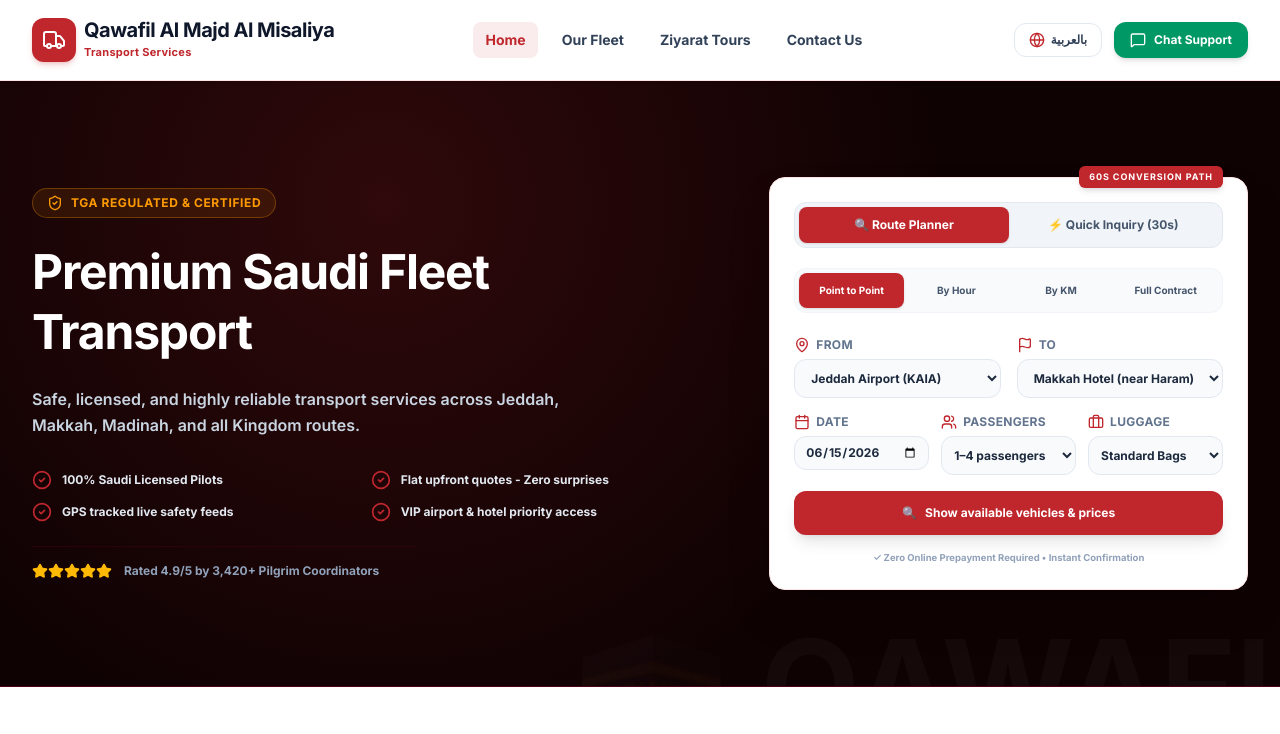
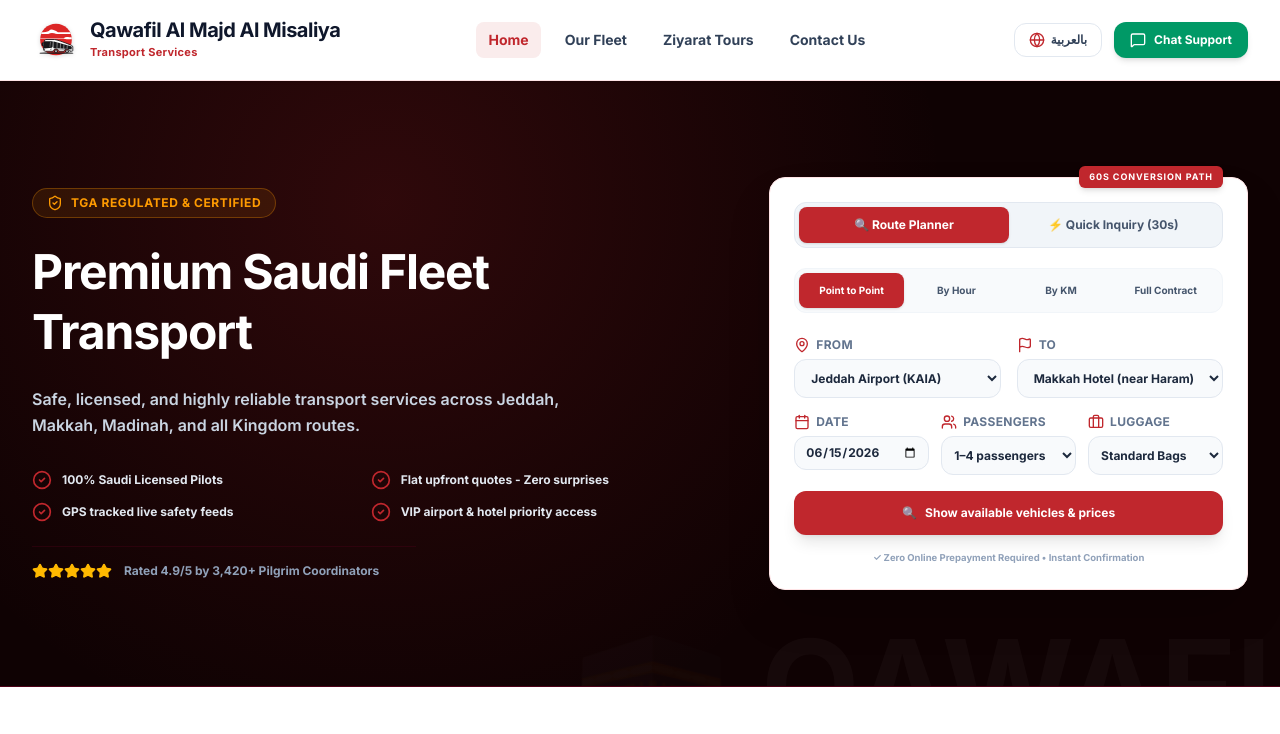
Before and after one commit to Sameerrind765/Qawafil-Al-Majd-, a React (Vite) app: page / in a window 1280 px wide. Shown: the top 734 px of the page. Built offline with nearby package versions, Linux system fonts and the light colour scheme.

Commit message:
feat: integrate BrandLogo component
Replace static truck icons with a dynamic BrandLogo component across the application and update the index HTML with brand-specific favicons.

```diff
--- a/index.html
+++ b/index.html
@@ -15,6 +15,12 @@
     <meta name="googlebot" content="index, follow, max-snippet:-1, max-image-preview:large, max-video-preview:-1" />
     <meta name="theme-color" content="#b45309" />
     <meta name="format-detection" content="telephone=no" />
+
+    <!-- Favicon & Brand Icons -->
+    <link rel="icon" type="image/svg+xml" href="/favicon.svg" />
+    <link rel="icon" type="image/x-icon" href="/favicon.svg" />
+    <link rel="apple-touch-icon" href="/favicon.svg" />
+    <link rel="shortcut icon" href="/favicon.svg" />
 
     <!-- Geo & Regional Tags (Saudi Arabia - Makkah, Madinah, Jeddah) -->
     <meta name="geo.region" content="SA-02" />
--- a/src/components/AuthScreen.tsx
+++ b/src/components/AuthScreen.tsx
@@ -4,7 +4,8 @@ import {
   signOut
 } from 'firebase/auth';
 import { auth } from '../authFirebase';
-import { Truck, Globe, Mail, Lock, Eye, EyeOff, RefreshCcw } from 'lucide-react';
+import { Globe, Mail, Lock, Eye, EyeOff, RefreshCcw } from 'lucide-react';
+import { BrandLogo } from './BrandLogo';
 
 interface AuthScreenProps {
   lang: 'en' | 'ar';
@@ -87,9 +88,7 @@ export default function AuthScreen({ lang, setLang, onSuccess, unverifiedUserEma
         {/* Top Banner similar to Dashboard */}
         <header className="bg-white border-b border-slate-200 shadow-sm px-6 py-4 flex items-center justify-between">
           <div className="flex items-center gap-3">
-            <div className="w-10 h-10 rounded-xl bg-brand-primary flex items-center justify-center text-white font-bold border border-brand-primary shadow-lg shadow-brand-primary/10">
-              <Truck className="w-6 h-6" />
-            </div>
+            <BrandLogo className="w-11 h-11" lang={lang} />
             <div>
               <h1 className="text-lg font-extrabold tracking-tight text-slate-800 font-display uppercase">
                 {t.brandName}
@@ -166,9 +165,7 @@ export default function AuthScreen({ lang, setLang, onSuccess, unverifiedUserEma
       {/* Top Banner similar to Dashboard */}
       <header className="bg-white border-b border-slate-200 shadow-sm px-6 py-4 flex items-center justify-between">
         <div className="flex items-center gap-3">
-          <div className="w-10 h-10 rounded-xl bg-brand-primary flex items-center justify-center text-white font-bold border border-brand-primary shadow-lg shadow-brand-primary/10">
-            <Truck className="w-6 h-6" />
-          </div>
+          <BrandLogo className="w-11 h-11" lang={lang} />
           <div>
             <h1 className="text-lg font-extrabold tracking-tight text-slate-800 font-display uppercase">
               {t.brandName}
--- /dev/null
+++ b/src/components/BrandLogo.tsx
@@ -0,0 +1,99 @@
+import React from 'react';
+
+interface BrandLogoProps {
+  className?: string;
+  size?: number | string;
+  showText?: boolean;
+  textClassName?: string;
+  lang?: 'en' | 'ar';
+}
+
+export const BrandLogo: React.FC<BrandLogoProps> = ({
+  className = 'w-10 h-10',
+  lang = 'en'
+}) => {
+  return (
+    <div className={`relative inline-flex items-center justify-center shrink-0 select-none ${className}`}>
+      <svg
+        viewBox="0 0 200 200"
+        className="w-full h-full drop-shadow-sm"
+        xmlns="http://www.w3.org/2000/svg"
+        aria-label="Qawafil Al Majd Logo"
+      >
+        <defs>
+          <clipPath id="logoSunClip">
+            <circle cx="100" cy="98" r="66" />
+          </clipPath>
+        </defs>
+
+        {/* Crimson Red Sun Base with Cloud Cutouts */}
+        <g clipPath="url(#logoSunClip)">
+          <rect x="20" y="20" width="160" height="160" fill="#DC2626" />
+          {/* Top Cloud Cutout */}
+          <path d="M 20,68 Q 60,68 70,62 Q 78,54 90,58 Q 102,62 108,68 L 180,68 L 180,75 L 105,75 Q 98,75 92,72 Q 80,68 68,75 L 20,75 Z" fill="#FFFFFF" />
+          {/* Middle Cloud Cutout */}
+          <path d="M 20,93 L 132,93 Q 140,86 150,88 Q 160,90 180,88 L 180,97 L 145,97 Q 138,97 132,95 L 20,95 Z" fill="#FFFFFF" />
+        </g>
+
+        {/* Ground Baseline / Speed Track */}
+        <ellipse cx="102" cy="155" rx="72" ry="2.5" fill="#18181B" />
+        <rect x="32" y="153.5" width="138" height="2" rx="1" fill="#18181B" />
+
+        {/* VIP Coach Bus Body */}
+        <g>
+          {/* White Main Frame */}
+          <path
+            d="M 52,104 C 52,101 54,98 58,98 L 94,98 C 106,99 150,116 166,123 C 169,124 170,126 170,130 L 170,143 C 170,146 168,147 165,147 L 158,147 C 157,141 152,137 146,137 C 140,137 135,141 134,147 L 112,147 C 111,141 106,137 100,137 C 94,137 89,141 88,147 L 56,147 C 53,147 50,145 49,142 L 47,118 C 47,112 49,105 52,104 Z"
+            fill="#FFFFFF"
+            stroke="#18181B"
+            strokeWidth="3.5"
+            strokeLinejoin="round"
+            strokeLinecap="round"
+          />
+
+          {/* Front Cabin Windshield */}
+          <path
+            d="M 54,105 L 84,105 C 86,105 87,106 87,108 L 86,128 C 86,130 84,131 82,132 L 51,135 C 49,135 48,134 48,132 L 49,114 C 49,109 51,106 54,105 Z"
+            fill="#18181B"
+          />
+
+          {/* Side Mirror */}
+          <path d="M 44,110 C 42,110 40,112 40,116 L 41,123 C 41,125 43,126 45,125 L 47,123 L 47,115 L 45,110 Z" fill="#18181B" />
+          <path d="M 47,112 L 50,114" stroke="#18181B" strokeWidth="2" strokeLinecap="round" />
+
+          {/* Glass Glare Highlight */}
+          <path d="M 75,108 L 79,108 L 76,129 L 73,129 Z" fill="#FFFFFF" opacity="0.35" />
+
+          {/* Panoramic Side Windows */}
+          <path
+            d="M 91,106 L 163,126 C 165,127 166,128 166,130 L 165,139 L 90,133 C 89,133 89,132 89,130 L 89,108 C 89,106 90,106 91,106 Z"
+            fill="#18181B"
+          />
+
+          {/* Window Dividers */}
+          <line x1="105" y1="110" x2="104" y2="134" stroke="#FFFFFF" strokeWidth="1.8" />
+          <line x1="119" y1="114" x2="118" y2="135" stroke="#FFFFFF" strokeWidth="1.8" />
+          <line x1="133" y1="118" x2="132" y2="136.5" stroke="#FFFFFF" strokeWidth="1.8" />
+          <line x1="147" y1="122" x2="146" y2="138" stroke="#FFFFFF" strokeWidth="1.8" />
+
+          {/* Coach Accent Line */}
+          <path d="M 92,137 Q 120,139 164,142" stroke="#18181B" strokeWidth="1.6" fill="none" strokeLinecap="round" />
+
+          {/* Headlights */}
+          <path d="M 49,139 L 55,138 L 54,141 L 49,141 Z" fill="#18181B" />
+          <path d="M 75,137 L 83,136 L 82,139 L 76,140 Z" fill="#18181B" />
+
+          {/* Wheels */}
+          <circle cx="100" cy="147" r="7.5" fill="#18181B" />
+          <circle cx="100" cy="147" r="4.2" fill="#FFFFFF" stroke="#18181B" strokeWidth="1.2" />
+          <circle cx="100" cy="147" r="1.5" fill="#18181B" />
+
+          <circle cx="146" cy="147" r="7.5" fill="#18181B" />
+          <circle cx="146" cy="147" r="4.2" fill="#FFFFFF" stroke="#18181B" strokeWidth="1.2" />
+          <circle cx="146" cy="147" r="1.5" fill="#18181B" />
+        </g>
+      </svg>
+    </div>
+  );
+};
+export default BrandLogo;
--- a/src/components/Footer.tsx
+++ b/src/components/Footer.tsx
@@ -1,7 +1,8 @@
 import React from 'react';
 import { useLang } from '../context/LangContext';
-import { Truck, Mail, Phone, MapPin, ExternalLink, ShieldAlert } from 'lucide-react';
+import { Mail, Phone, MapPin, ExternalLink, ShieldAlert } from 'lucide-react';
 import { Link } from 'react-router-dom';
+import { BrandLogo } from './BrandLogo';
 
 export default function Footer() {
   const { lang, t } = useLang();
@@ -16,9 +17,7 @@ export default function Footer() {
           {/* Brand Division description */}
           <div className="space-y-4">
             <div className="flex items-center gap-3">
-              <div className="w-10 h-10 rounded-xl bg-brand-primary flex items-center justify-center text-white font-bold border border-brand-primary/10">
-                <Truck className="w-5 h-5" />
-              </div>
+              <BrandLogo className="w-11 h-11" lang={lang} />
               <span className="text-lg font-black text-white tracking-widest uppercase">
                 {t.brandName}
               </span>
--- a/src/components/Navbar.tsx
+++ b/src/components/Navbar.tsx
@@ -1,7 +1,8 @@
 import React, { useState } from 'react';
 import { useLang } from '../context/LangContext';
 import { Link, useLocation } from 'react-router-dom';
-import { Truck, Globe, Menu, X, MessageSquare } from 'lucide-react';
+import { Globe, Menu, X, MessageSquare } from 'lucide-react';
+import { BrandLogo } from './BrandLogo';
 
 export default function Navbar() {
   const { lang, setLang, t } = useLang();
@@ -33,10 +34,8 @@ export default function Navbar() {
 
           {/* Logo Section */}
           <div className="flex items-center gap-3">
-            <Link to={{ pathname: '/', search: `?lang=${lang}` }} className="flex items-center gap-2 group decoration-transparent">
-              <div className="w-11 h-11 rounded-xl bg-brand-primary flex items-center justify-center text-white font-bold shadow-md shadow-brand-primary/20 group-hover:bg-brand-dark transition-colors duration-200">
-                <Truck className="w-6 h-6" />
-              </div>
+            <Link to={{ pathname: '/', search: `?lang=${lang}` }} className="flex items-center gap-2.5 group decoration-transparent">
+              <BrandLogo className="w-12 h-12 transition-transform duration-200 group-hover:scale-105" lang={lang} />
               <div className="flex flex-col">
                 <span className="text-base sm:text-lg lg:text-xl font-extrabold text-slate-900 tracking-tight leading-none">
                   {t.brandName}
--- a/src/pages/AdminDashboard.tsx
+++ b/src/pages/AdminDashboard.tsx
@@ -16,6 +16,7 @@ import {
 
 // Subcomponents
 import AuthScreen from '../components/AuthScreen';
+import { BrandLogo } from '../components/BrandLogo';
 
 // Recharts for statistics
 import {
@@ -1359,6 +1360,8 @@ export default function AdminDashboard() {
         <div className="absolute top-0 right-1/4 w-96 h-96 rounded-full bg-brand-primary opacity-5 filter blur-3xl animate-pulse" />
 
         <div className="max-w-7xl mx-auto relative z-10 flex flex-col md:flex-row md:items-center md:justify-between gap-6">
+          <div className="flex items-center gap-4">
+            <BrandLogo className="w-14 h-14 shrink-0 shadow-lg shadow-black/40 rounded-2xl" lang={lang} />
             <div>
               <div className="flex items-center gap-2">
                 <Sparkles className="w-4 h-4 text-brand-primary" />
@@ -1366,8 +1369,8 @@ export default function AdminDashboard() {
                   {tr.brandSub}
                 </span>
               </div>
-            <h1 className="text-2xl sm:text-3xl font-black tracking-tight mt-1">
-              🛠️ {tr.dashboard}
+              <h1 className="text-2xl sm:text-3xl font-black tracking-tight mt-0.5">
+                {tr.dashboard}
               </h1>
               <div className="flex flex-wrap items-center gap-x-3 gap-y-1 mt-1">
                 <p className="text-xs text-slate-400 font-semibold">
@@ -1378,6 +1381,7 @@ export default function AdminDashboard() {
                     {lang === 'en' ? `Logged in: ${userData.name || 'Coordinator'} (${role === 'superadmin' ? 'Superadmin' : role === 'admin' ? 'Coordinator' : 'Observer'})` : `مسجل كـ: ${userData.name || 'منسق'} (${role === 'superadmin' ? 'مدير عام' : role === 'admin' ? 'منسق' : 'مراقب'})`}
                   </span>
                 )}
+              </div>
             </div>
           </div>
 
```
Also changed, not shown: public/assets/logo.svg (added), public/favicon.svg (added). Lines whose indentation alone changed are shown as unchanged.
